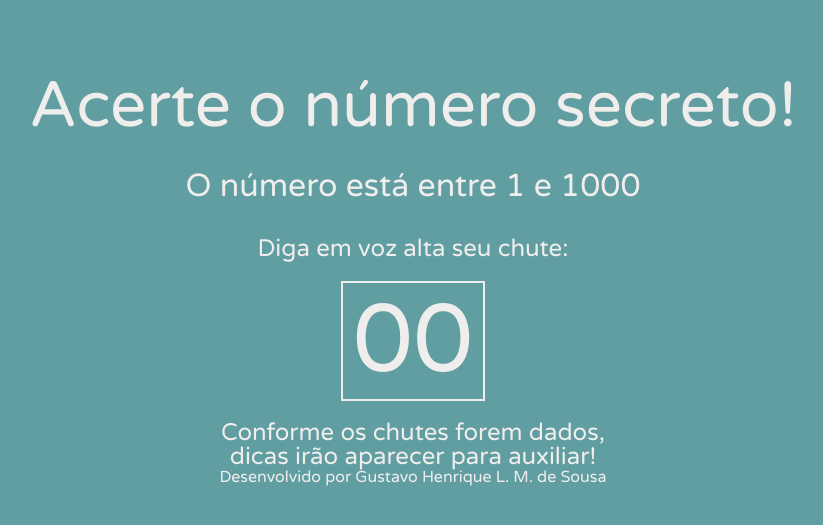
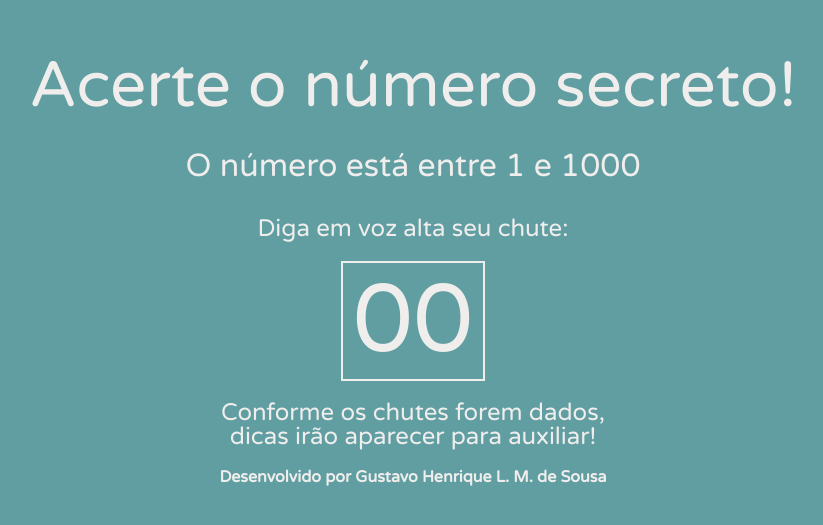
Before and after one commit to GusOTavo/jogo-de-voz, a plain HTML site: page index.html in a window 1280 px wide. Shown: the part 121-646 px from the top of the page, without its empty margins (227-1050 px from the left). Drawn offline with nearby package versions, Linux system fonts and the light colour scheme; a web font is replaced by a local one.

Commit message:
Update style.css

```diff
--- a/styles/style.css
+++ b/styles/style.css
@@ -83,3 +83,8 @@ h3 {
     background: var(--cor-botao-clicado);
     border: 2px solid var(--cor-botao);
 }
+
+.rodape {
+    padding: 20px;
+    font-weight: bold;
+}
```
